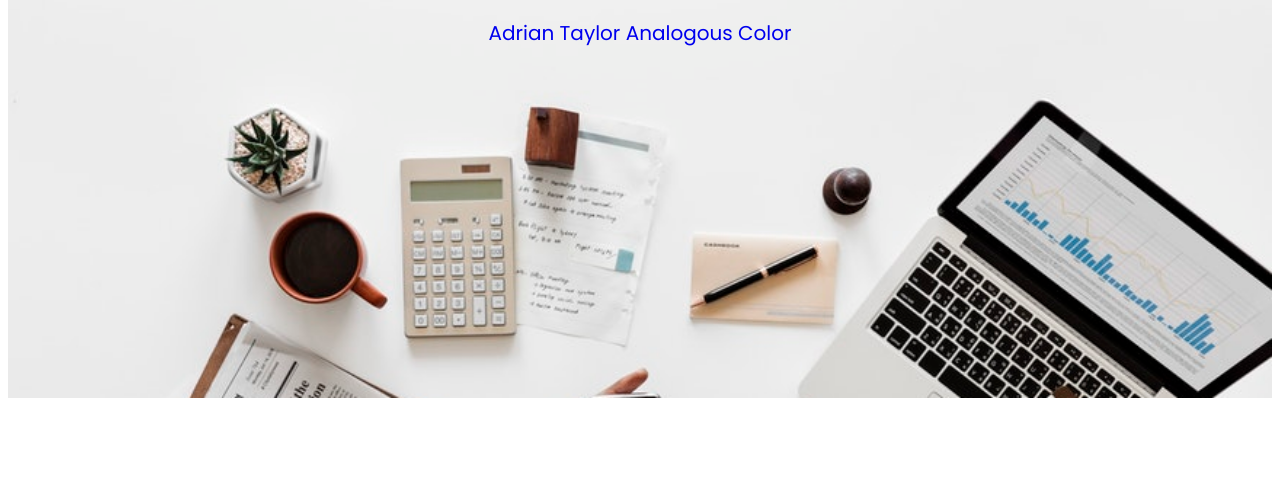
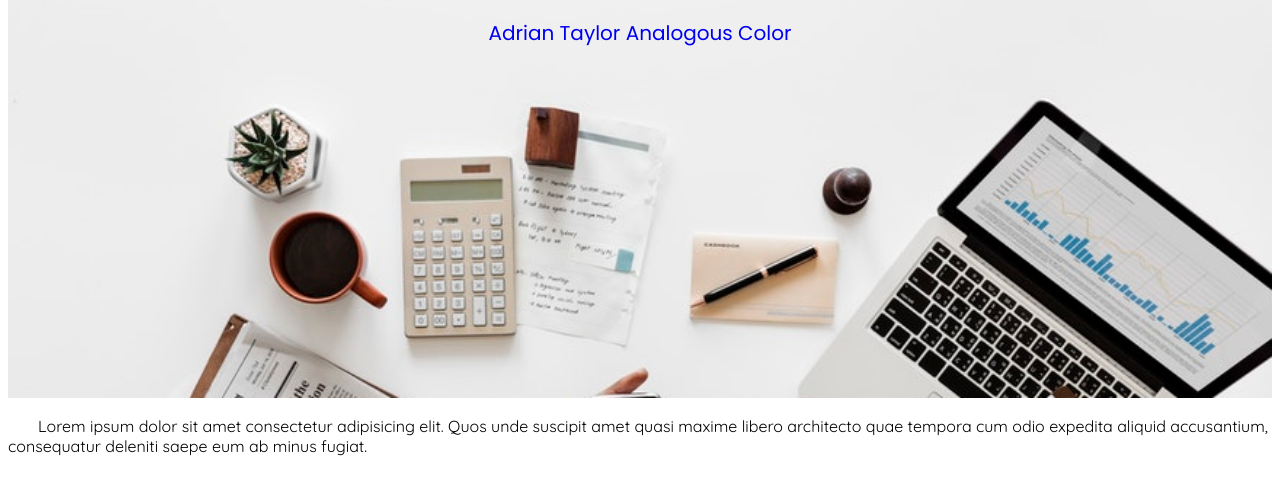
Before and after one commit to JessyPerreault/Font-and-Color-Assignment, a plain HTML site: page pages/adrian/corporate.html in a window 1280 px wide. Shown: the part 83-578 px from the top of the page. Drawn offline with Linux system fonts and the light colour scheme; a web font is replaced by a local one.

Commit message:
added lorem

```diff
--- a/css/adrianstyles.css
+++ b/css/adrianstyles.css
@@ -225,7 +225,7 @@
     color: #3B9CFF;
 }
 
-ul {
+.corporate ul {
     display: inline;
     list-style: none;
     margin-bottom: 20px;
@@ -234,7 +234,7 @@ ul {
 }
 
 
-li {
+.corporate li {
     display: inline;
     cursor: pointer;
     margin-top: 10px;
@@ -248,7 +248,7 @@ li {
 
 }
 
-.backgroundimage {
+.corporate .backgroundimage {
     height: 400px;
     background-image: url(../images/corporateimage.jpg);
     background-size: cover;
@@ -266,6 +266,16 @@ li {
 
 
 
+}
+
+.corporate p2 {
+    margin-top: 100px;
+    max-width: 400px;
+    font-family: 'Quicksand', sans-serif;
+    align-items: center;
+    padding: 30px;
+    font-size: 16px;
+    margin-bottom: 30px;
 }
 
 
--- a/pages/adrian/corporate.html
+++ b/pages/adrian/corporate.html
@@ -38,6 +38,10 @@
 
         </div>
 
+        <br>
+
+        <p2>Lorem ipsum dolor sit amet consectetur adipisicing elit. Quos unde suscipit amet quasi maxime libero architecto quae tempora cum odio expedita aliquid accusantium, consequatur deleniti saepe eum ab minus fugiat.</p2s>
+
 
 
 
```
